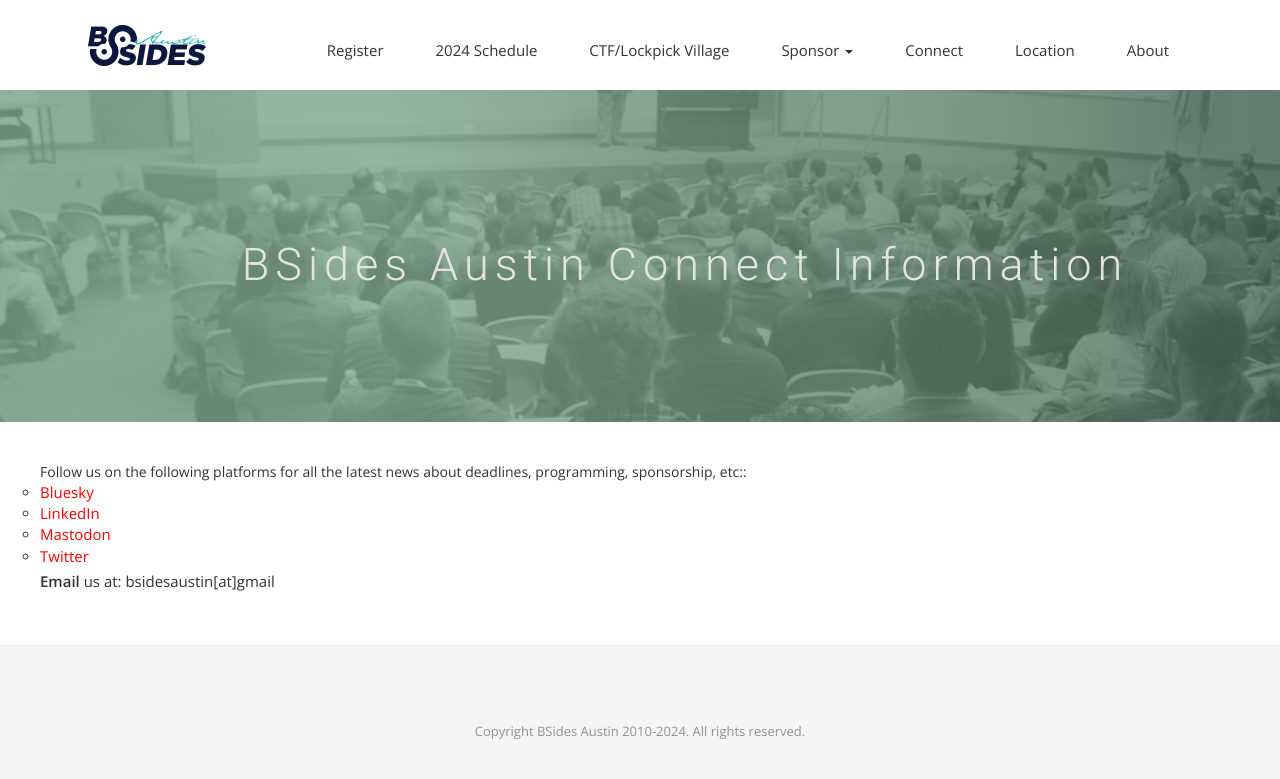
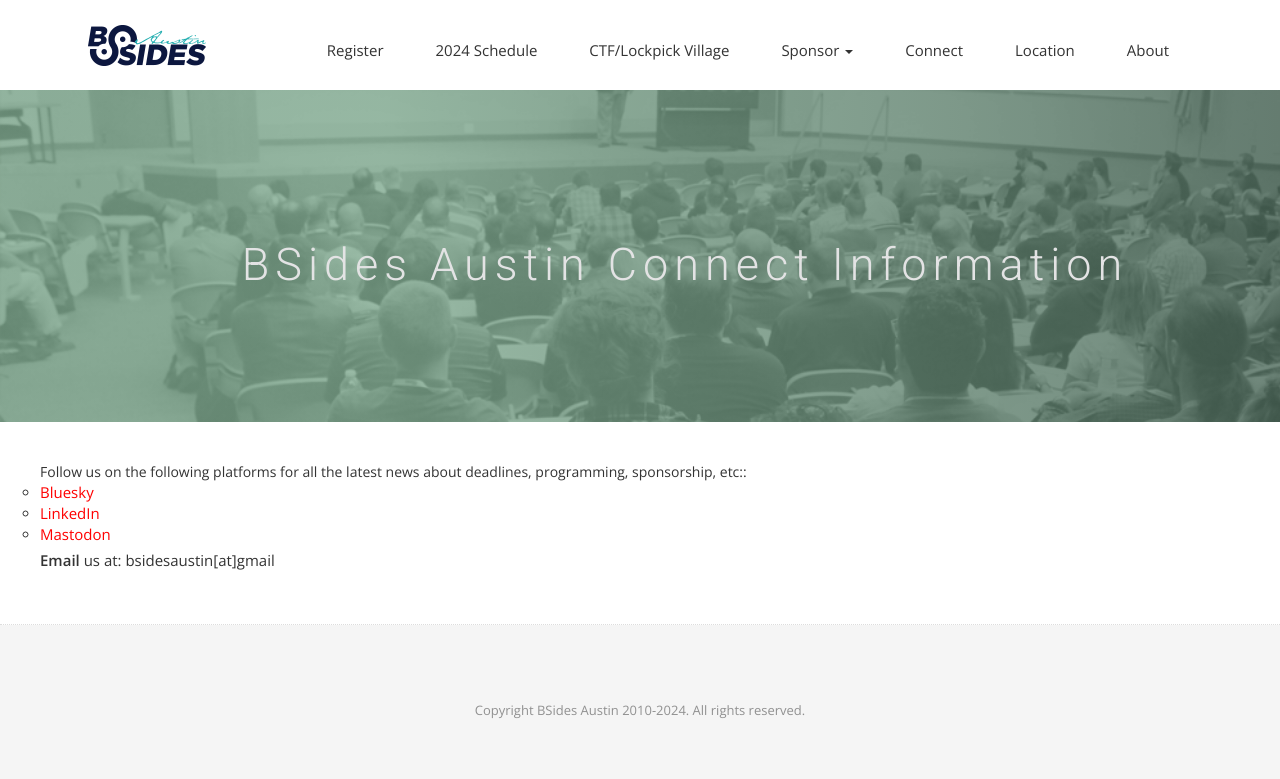
Before and after one commit to bsidesaustin/test, a Jekyll site: the page built from connect.html, in a window 1280 px wide. Shown: the top 779 px of the page. Built offline with Jekyll 4.4.1, drawn with Linux system fonts in a browser that asks for light colours; nearby versions of some CDN libraries; some web fonts are replaced.

Commit message:
Update connect.html

```diff
--- a/connect.html
+++ b/connect.html
@@ -27,7 +27,6 @@
     <li><a href="https://bsky.app/profile/bsidesaustin.bsky.social ">Bluesky</a></li>
     <li><a href="https://www.linkedin.com/company/bsidesaustin">LinkedIn</a></li>
     <li><a href="https://infosec.exchange/@bsidesaustin ">Mastodon</a></li>
-    <li><a href="https://x.com/bsidesaustin  ">Twitter</a></li>
   </ul>
 
   <p><strong>Email</strong> us at: bsidesaustin[at]gmail</p>
```
